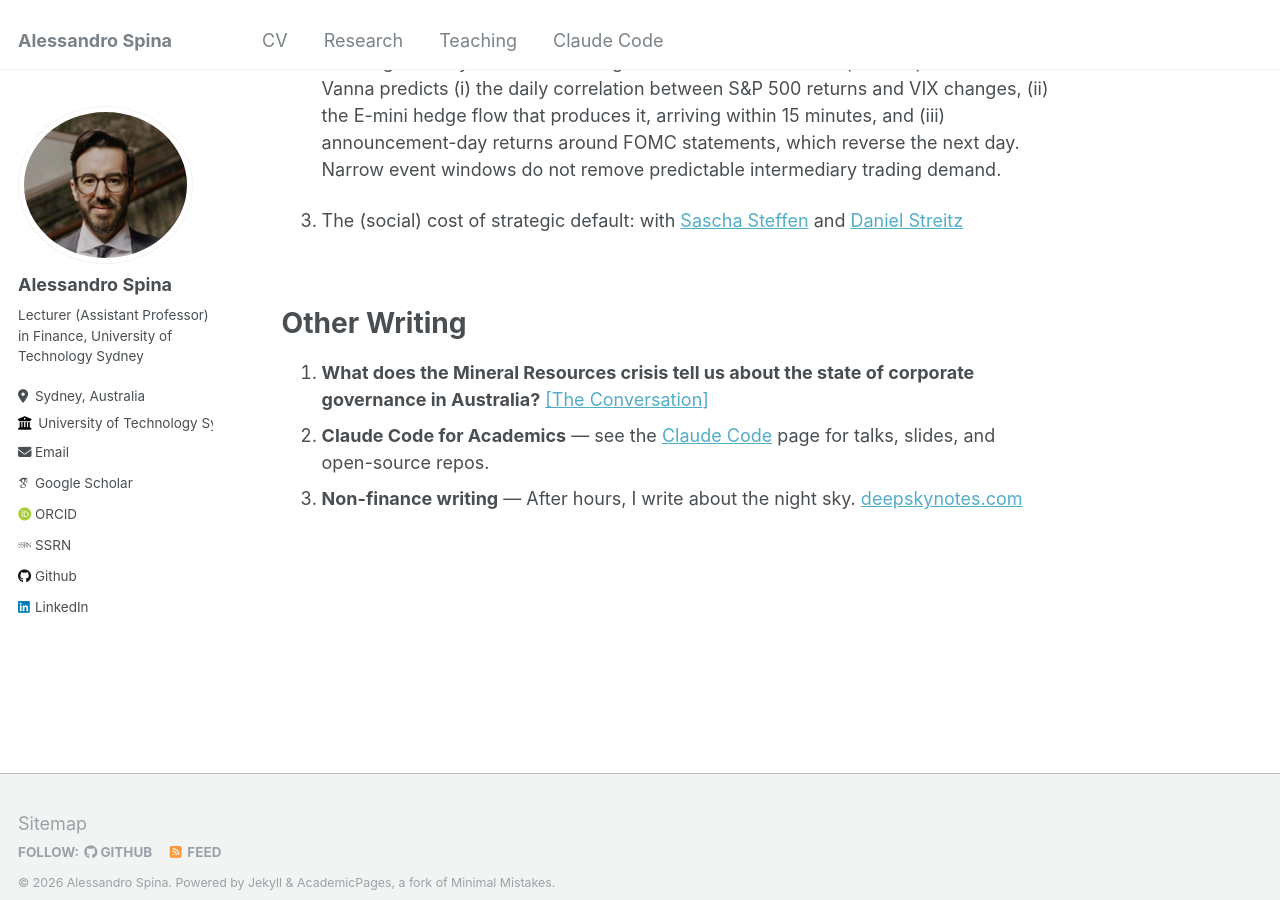
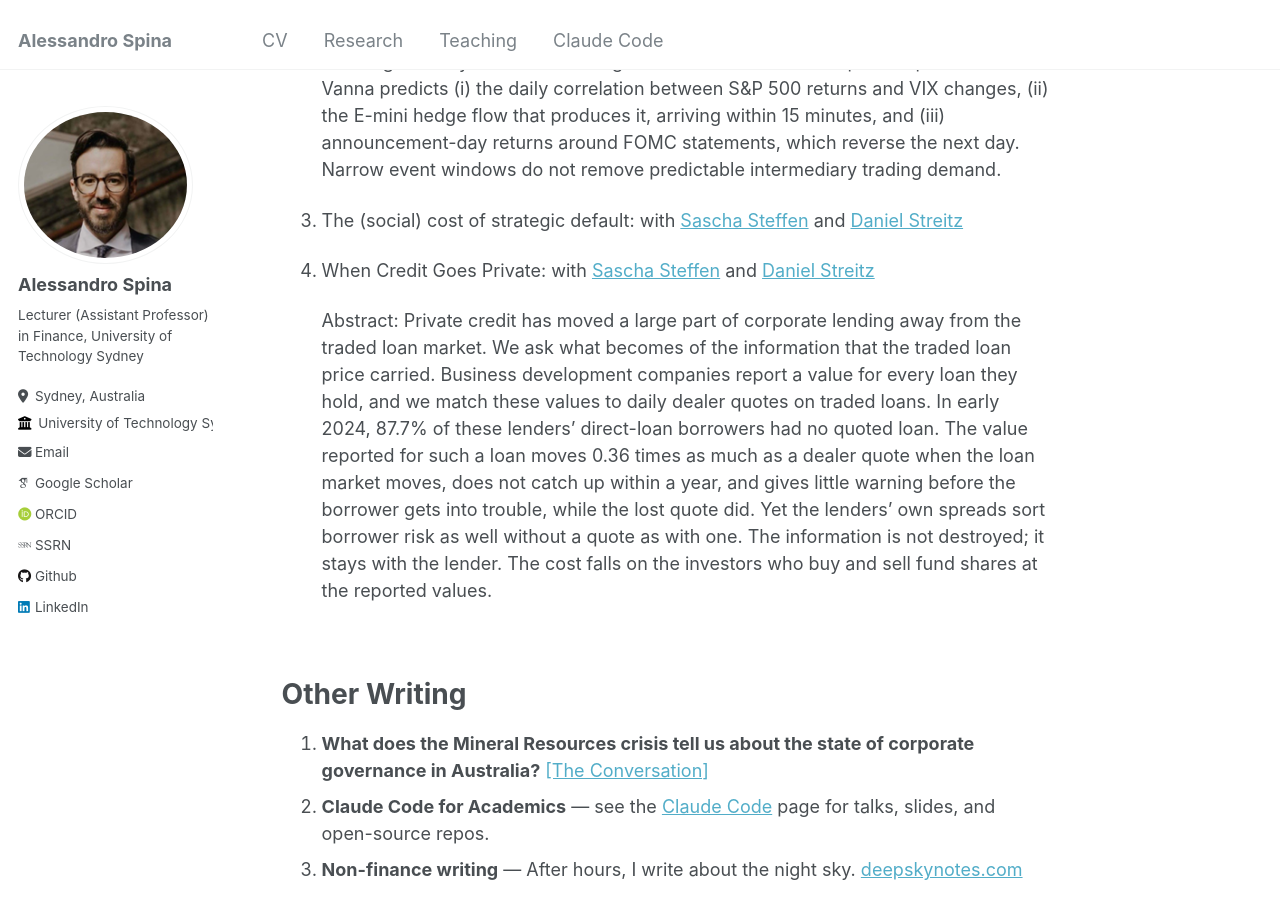
Before and after one commit to aspi6246/aspi6246.github.io, a Jekyll site: the page built from _pages/about.md, in a window 1280 px wide and 900 px high, scrolled down 1359 px. Built offline with Jekyll 4.4.1, drawn with Linux system fonts in a browser that asks for light colours; some web fonts are replaced.

Commit message:
Add 4th working paper: When Credit Goes Private
Co-Authored-By: Claude Opus 4.7 <noreply@anthropic.com>

```diff
--- a/_pages/about.md
+++ b/_pages/about.md
@@ -35,6 +35,10 @@ Working Papers
 
 3. The (social) cost of strategic default: with [Sascha Steffen](https://www.sascha-steffen.de/) and [Daniel Streitz](https://sites.google.com/site/streitzdaniel/)
 
+4. When Credit Goes Private: with [Sascha Steffen](https://www.sascha-steffen.de/) and [Daniel Streitz](https://sites.google.com/site/streitzdaniel/)
+
+    Abstract: Private credit has moved a large part of corporate lending away from the traded loan market. We ask what becomes of the information that the traded loan price carried. Business development companies report a value for every loan they hold, and we match these values to daily dealer quotes on traded loans. In early 2024, 87.7% of these lenders’ direct-loan borrowers had no quoted loan. The value reported for such a loan moves 0.36 times as much as a dealer quote when the loan market moves, does not catch up within a year, and gives little warning before the borrower gets into trouble, while the lost quote did. Yet the lenders’ own spreads sort borrower risk as well without a quote as with one. The information is not destroyed; it stays with the lender. The cost falls on the investors who buy and sell fund shares at the reported values.
+
 <br>
 
 Other Writing
```
Also changed, not shown: _pages/publications.md (+4 -0 lines), 1 other file.
